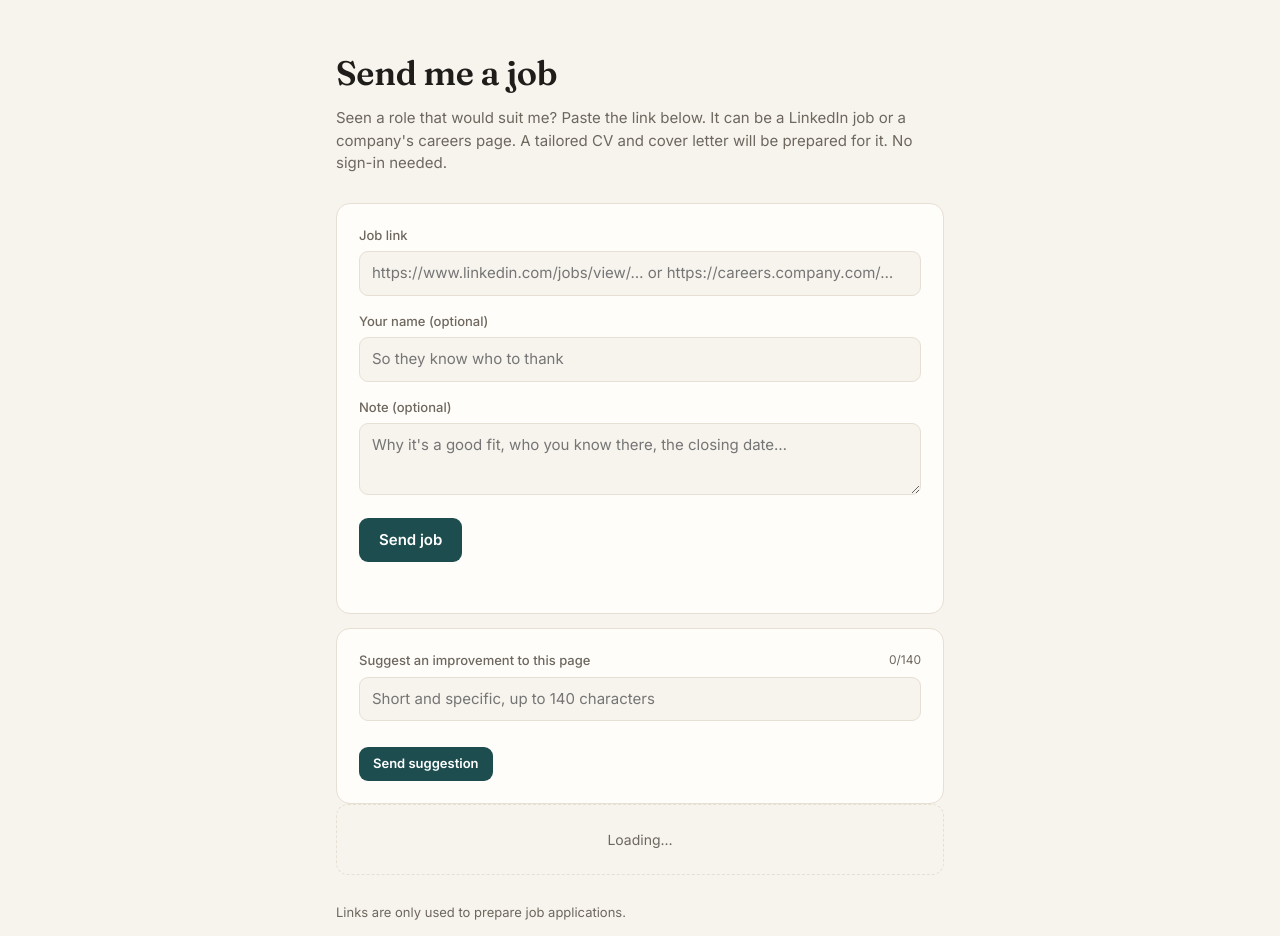
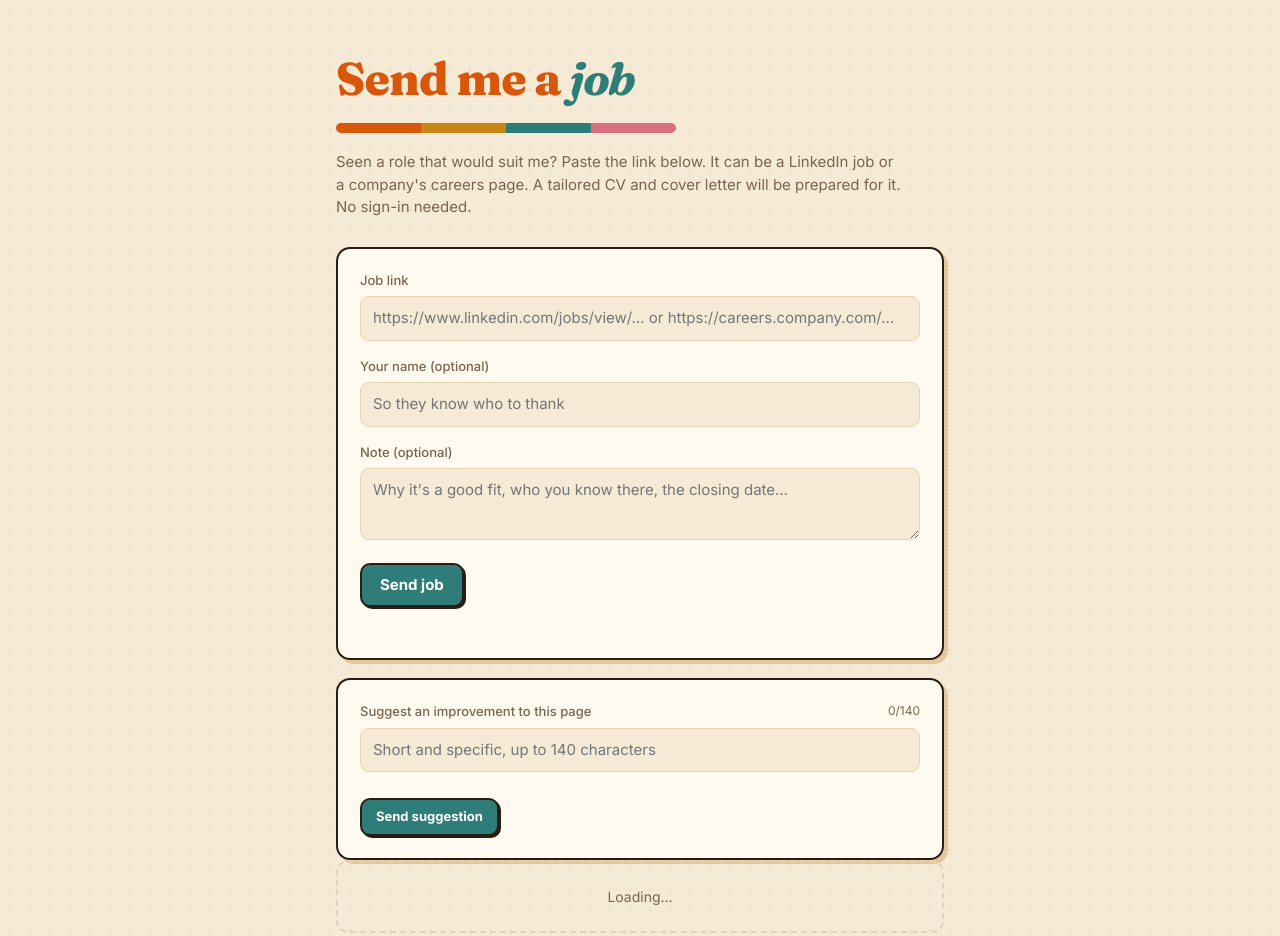
Before and after one commit to SultanSXR/send-me-a-job, a website: page public-form/index.html in a window 1280 px wide. Shown: the top 936 px of the page. Drawn offline with Linux system fonts and the light colour scheme.

Commit message:
Public form: retro look to match the portal artifact (dotted paper, thick outlines, stripe bar)
Co-Authored-By: Claude Sonnet 5.5 <noreply@anthropic.com>
Claude-Session: https://claude.ai/code/session_013hdNzxNKSqdBRXtUG8BRaA

```diff
--- a/public-form/index.html
+++ b/public-form/index.html
@@ -6,18 +6,20 @@
 <meta name="robots" content="noindex">
 <title>Send me a job</title>
 <link rel="preconnect" href="https://fonts.googleapis.com">
-<link href="https://fonts.googleapis.com/css2?family=Fraunces:opsz,wght@9..144,600&family=Inter:wght@400;500;600&display=swap" rel="stylesheet">
+<link href="https://fonts.googleapis.com/css2?family=Fraunces:ital,opsz,wght@0,9..144,600;0,9..144,800;1,9..144,700&family=Inter:wght@400;500;600;700&display=swap" rel="stylesheet">
 <style>
-  :root{--bg:#f7f4ee;--card:#fffdf9;--ink:#1f1d1a;--muted:#6d675e;--line:#e6dfd3;--accent:#1d4d4f;--accent-ink:#fff;--err:#b3261e;--gold:#a8792a;--ok:#1f6b3b}
-  @media (prefers-color-scheme: dark){:root{--bg:#151413;--card:#1e1c1a;--ink:#f1ede6;--muted:#a49d92;--line:#34302b;--accent:#5fa3a5;--accent-ink:#0f1414;--err:#f2b8b5;--gold:#d3a557;--ok:#8fd3a6}}
+  :root{color-scheme:light dark;--bg:#f4ead5;--card:#fffaf0;--ink:#2b1d14;--muted:#7a6450;--line:#e6d3b1;--edge:#2b1d14;--shadow:#e2c89a;--dot:#ead8b4;--accent:#2f7d79;--accent-ink:#fff;--gold:#c98515;--orange:#d9570b;--pink:#d9707f;--err:#b3261e;--ok:#24663a}
+  @media (prefers-color-scheme: dark){:root{--bg:#1d1712;--card:#28201a;--ink:#f5e9d6;--muted:#c2ab90;--line:#4a3a2c;--edge:#0d0906;--shadow:#0d0906;--dot:#2a211a;--accent:#5cc0b5;--accent-ink:#1d1712;--gold:#f2b542;--orange:#ff8a5b;--pink:#f29aa6;--err:#f2b8b5;--ok:#93dcab}}
   *{box-sizing:border-box}
-  body{margin:0;background:var(--bg);color:var(--ink);font:15px/1.5 Inter,system-ui,sans-serif}
-  .wrap{max-width:640px;margin:0 auto;padding:48px 16px 80px}
-  h1{font-family:Fraunces,Georgia,serif;font-weight:600;font-size:34px;margin:0 0 8px;letter-spacing:-.01em}
-  h2{font-family:Fraunces,Georgia,serif;font-weight:600;font-size:22px;margin:40px 0 4px}
-  .lead{color:var(--muted);margin:0 0 28px}
+  body{margin:0;background:var(--bg);background-image:radial-gradient(var(--dot) 1.2px,transparent 1.2px);background-size:20px 20px;color:var(--ink);font:15px/1.5 Inter,system-ui,sans-serif}
+  .wrap{max-width:640px;margin:0 auto;padding:44px 16px 80px}
+  h1{font-family:Fraunces,Georgia,serif;font-weight:800;font-size:46px;margin:0;letter-spacing:-.02em;color:var(--orange)}
+  h1 em{font-style:italic;font-weight:700;color:var(--accent)}
+  .stripes{height:10px;max-width:340px;border-radius:999px;margin:10px 0 18px;background:linear-gradient(90deg,var(--orange) 0 25%,var(--gold) 25% 50%,var(--accent) 50% 75%,var(--pink) 75%)}
+  h2{font-family:Fraunces,Georgia,serif;font-weight:800;font-size:24px;margin:40px 0 4px}
+  .lead{color:var(--muted);margin:0 0 28px;max-width:60ch}
   .sub{color:var(--muted);margin:0 0 14px;font-size:14px}
-  .card{background:var(--card);border:1px solid var(--line);border-radius:14px;padding:22px}
+  .card{background:var(--card);border:2px solid var(--edge);border-radius:14px;padding:22px;box-shadow:4px 4px 0 var(--shadow)}
   form{display:grid;gap:16px}
   label,.lbl{font-weight:500;font-size:13px;color:var(--muted);display:block;margin-bottom:6px}
   input[type=url],input[type=text],textarea{width:100%;font:inherit;color:var(--ink);background:var(--bg);border:1px solid var(--line);border-radius:9px;padding:10px 12px}
@@ -30,34 +32,36 @@
   .seg small{display:block;font-weight:400;font-size:12px;color:var(--muted);margin-top:2px}
   .seg input:checked + span{border-color:var(--accent);box-shadow:inset 0 0 0 1px var(--accent);background:var(--card)}
   .seg input:focus-visible + span{outline:2px solid var(--accent);outline-offset:2px}
-  @media (max-width:520px){.seg{grid-template-columns:1fr}}
-  button{font:inherit;font-weight:600;background:var(--accent);color:var(--accent-ink);border:0;border-radius:9px;padding:11px 20px;cursor:pointer;justify-self:start}
+  @media (max-width:520px){.seg{grid-template-columns:1fr}h1{font-size:38px}}
+  button{font:inherit;font-weight:700;background:var(--accent);color:var(--accent-ink);border:2px solid var(--edge);border-radius:10px;padding:9px 18px;cursor:pointer;justify-self:start;box-shadow:2px 2px 0 var(--edge)}
+  button:active{transform:translate(2px,2px);box-shadow:none}
   button:disabled{opacity:.55;cursor:default}
   .hidden{position:absolute;left:-9999px}
   .msg{font-size:13px;color:var(--err);min-height:1em}
   .thanks{font-size:13px;color:var(--ok);min-height:0;margin:0 0 10px}
   .foot{font-size:13px;color:var(--muted);margin-top:28px}
-  ul.sug{list-style:none;padding:0;margin:0;display:grid;gap:10px}
-  .s{background:var(--card);border:1px solid var(--line);border-left:3px solid var(--gold);border-radius:12px;padding:14px 16px;display:grid;gap:6px;transition:opacity .35s ease,transform .35s ease}
+  ul.sug{list-style:none;padding:0;margin:0;display:grid;gap:12px}
+  .s{background:var(--card);border:2px solid var(--edge);border-left:6px solid var(--gold);border-radius:12px;padding:14px 16px;display:grid;gap:6px;box-shadow:4px 4px 0 var(--shadow);transition:opacity .35s ease,transform .35s ease}
   .s.out{opacity:0;transform:translateX(12px)}
   .s .t{font-weight:600;font-size:16px;word-break:break-word}
   .s .t a{color:inherit;text-decoration:none;border-bottom:1px solid var(--line)}
   .s .m{font-size:13px;color:var(--muted)}
   .s .w{font-size:14px}
   .tag{font-size:12px;font-weight:600;padding:2px 9px;border-radius:999px;border:1px solid var(--line);color:var(--muted);margin-right:6px}
-  .card + .card{margin-top:14px}
+  .card + .card{margin-top:18px}
   .count{float:right;font-weight:400;font-size:12px}
   .sugbox .row{margin-top:10px}
   .ok{color:var(--ok)}
   .row{display:flex;gap:12px;align-items:center;flex-wrap:wrap;margin-top:2px}
   .row button{padding:7px 14px;font-size:13px}
   .row .bad{font-size:13px;color:var(--err)}
-  .empty{color:var(--muted);text-align:center;padding:24px;border:1px dashed var(--line);border-radius:12px;font-size:14px}
+  .empty{color:var(--muted);text-align:center;padding:24px;border:2px dashed var(--line);border-radius:12px;font-size:14px}
 </style>
 </head>
 <body>
 <div class="wrap">
-  <h1 id="h1">Send me a job</h1>
+  <h1 id="h1">Send me a <em>job</em></h1>
+  <div class="stripes" aria-hidden="true"></div>
   <p class="lead">Seen a role that would suit <span class="who">me</span>? Paste the link below. It can be a LinkedIn job or a company's careers page. A tailored CV and cover letter will be prepared for it. No sign-in needed.</p>
 
   <section class="card">
@@ -121,7 +125,7 @@ if (TRACKS.length) {
 const trackLabel = v => (TRACKS.find(t => t.value === v) || {}).label || "";
 if (OWNER) {
   document.title = "Send " + OWNER + " a job";
-  document.getElementById("h1").textContent = "Send " + OWNER + " a job";
+  document.getElementById("h1").replaceChildren("Send " + OWNER + " a ", el("em", { text: "job" }));
   document.getElementById("sugH").textContent = "Suggested for " + OWNER;
   document.querySelectorAll(".who").forEach(e => e.textContent = OWNER);
   document.querySelector("#sugSub").innerHTML = document.querySelector("#sugSub").innerHTML.replace(" am going", " is going");
```
Also changed, not shown: public-form/thank-you.html (+6 -1 lines).
